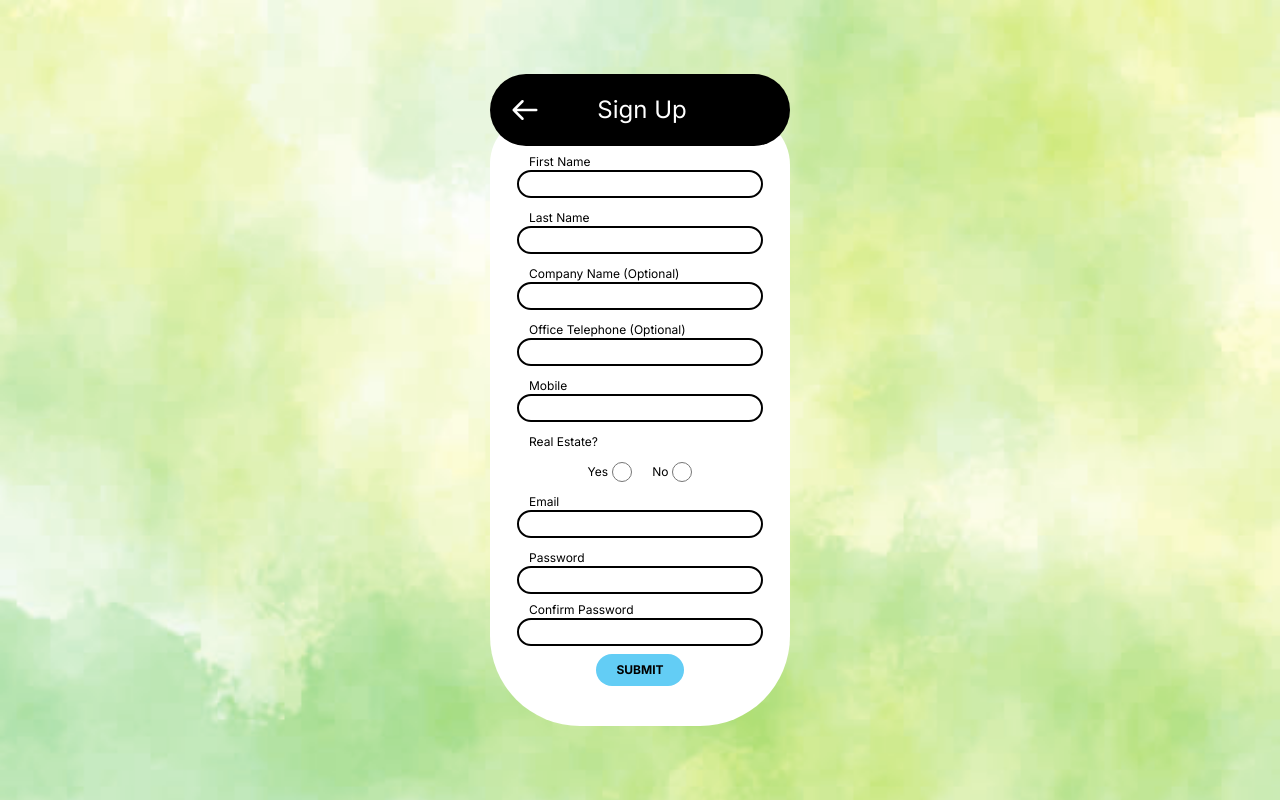
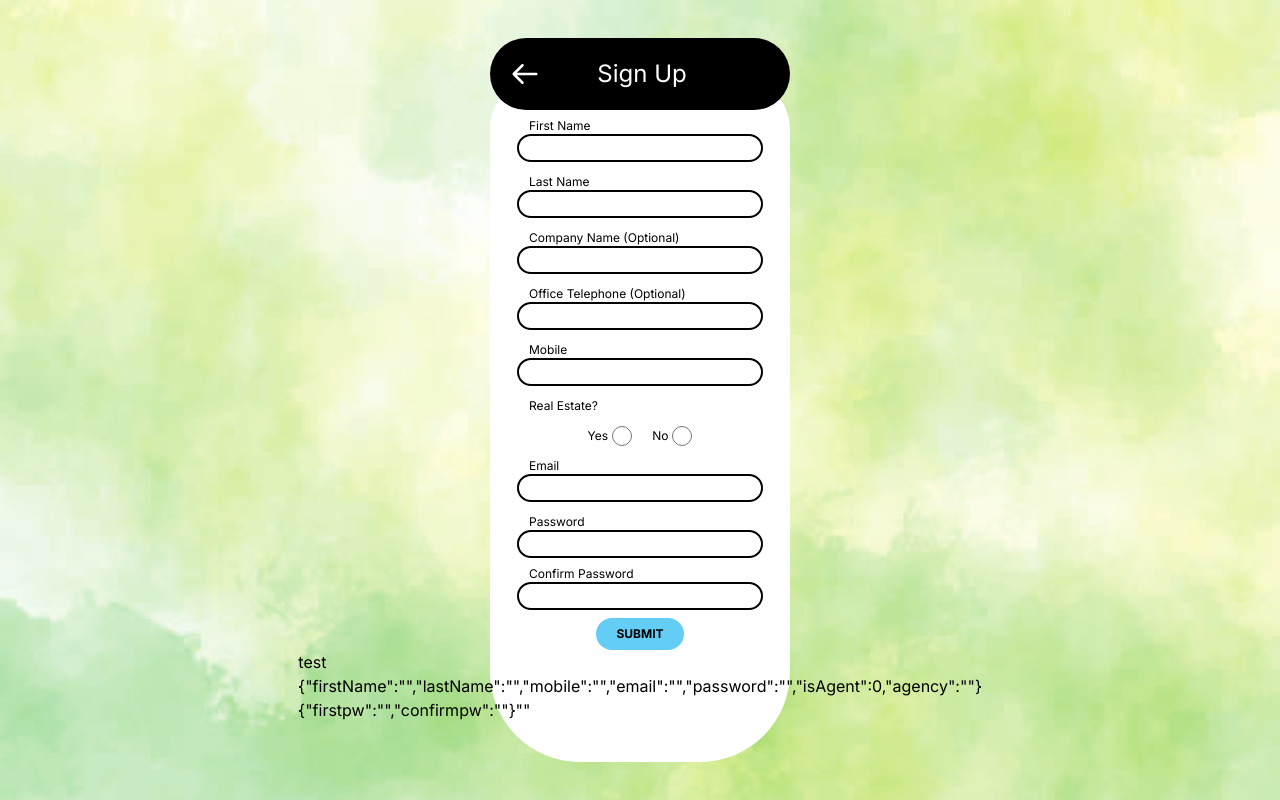
Before and after one commit to shalom99/leadergraphics1, a Next.js app: page /signup in a window 1280 px wide. Built offline with nearby package versions, Linux system fonts and the light colour scheme.

Commit message:
fixed confirm password

```diff
--- a/package.json
+++ b/package.json
@@ -9,6 +9,7 @@
     "lint": "next lint"
   },
   "dependencies": {
+    "@auth/prisma-adapter": "^1.0.0",
     "@next-auth/prisma-adapter": "^1.0.7",
     "@prisma/client": "^4.16.1",
     "@types/node": "20.3.1",
--- a/src/app/signup/page.tsx
+++ b/src/app/signup/page.tsx
@@ -1,11 +1,11 @@
 'use client'
 
 import Link from "next/link";
-import { CSSProperties, FC, useState } from "react";
+import { CSSProperties, FC, useEffect, useState } from "react";
 import { HiOutlineArrowLeft } from "react-icons/hi";
 import axios from 'axios'
 import {toast} from 'react-hot-toast'
-import { error } from "console";
+
 import { useRouter } from "next/navigation";
 import { PuffLoader } from "react-spinners";
 type pageProps = {};
@@ -34,23 +34,25 @@ const Signup: FC<pageProps> = ({}) => {
 
   const [passwordHelper, setPasswordHelper] = useState('')
 
+  useEffect(() => {
+    if(confirmPassword.firstpw === confirmPassword.confirmpw){
+      setSignupData({...signupData, password: confirmPassword.firstpw})
+    }else{
+      setSignupData({...signupData, password: ''})
+    }
+  }, [confirmPassword])
 
 
   const validateForm = (e: React.FormEvent<HTMLFormElement>) => {
     e.preventDefault();
-
     if(confirmPassword.firstpw !== confirmPassword.confirmpw){
-      setSignupData({...signupData, password: ''})
       toast.error('Password do not match!')
       return null
     }else{
       setLoading(true)
-      setSignupData({...signupData, password: confirmPassword.firstpw})
       if(confirmPassword.firstpw === confirmPassword.confirmpw){
         signupUser()
       }
-
-
     }
   }
 
@@ -80,7 +82,6 @@ const Signup: FC<pageProps> = ({}) => {
       }
       toast.error("Form error, please check input");
       // console.log(e.config)
-
     })
     .finally(() => {
       setLoading(false)
@@ -223,13 +224,13 @@ const Signup: FC<pageProps> = ({}) => {
 
           </form>
 
-            {/* <div>
+            <div>
             <h1>test</h1>
             {JSON.stringify(signupData)}
 
             {JSON.stringify(confirmPassword)}
             {JSON.stringify(passwordHelper)}
-            </div> */}
+            </div>
         </div>
         {loading &&  <div className="fixed top-0 right-0 left-0 bottom-0 flex items-center justify-center backdrop-blur-3xl">
         <PuffLoader
--- a/src/pages/api/auth/[...nextauth].js
+++ b/src/pages/api/auth/[...nextauth].js
@@ -1,5 +1,5 @@
-import NextAuth from "next-auth/next";
-import {prisma} from "@/app/libs/prismadb";
+import NextAuth from "next-auth";
+import { prisma } from "@/app/libs/prismadb";
 import { PrismaAdapter } from "@next-auth/prisma-adapter";
 import CredentialsProvider from "next-auth/providers/credentials";
 import bcrypt from 'bcrypt'
@@ -7,7 +7,6 @@ import bcrypt from 'bcrypt'
 export const authOptions = {
     adapter: PrismaAdapter(prisma),
     providers: [
-
         CredentialsProvider({
             name: "credentials",
             credentials: {
@@ -17,7 +16,7 @@ export const authOptions = {
             async authorize(credentials) {
 
                 // check to see if email and password is there
-                if(!credentials.email || !credentials.password) {
+                if (!credentials?.email || !credentials.password) {
                     throw new Error('Please enter an email and password')
                 }
 
```
Also changed, not shown: 1 other file (tests, documents, lock files or other folders).
